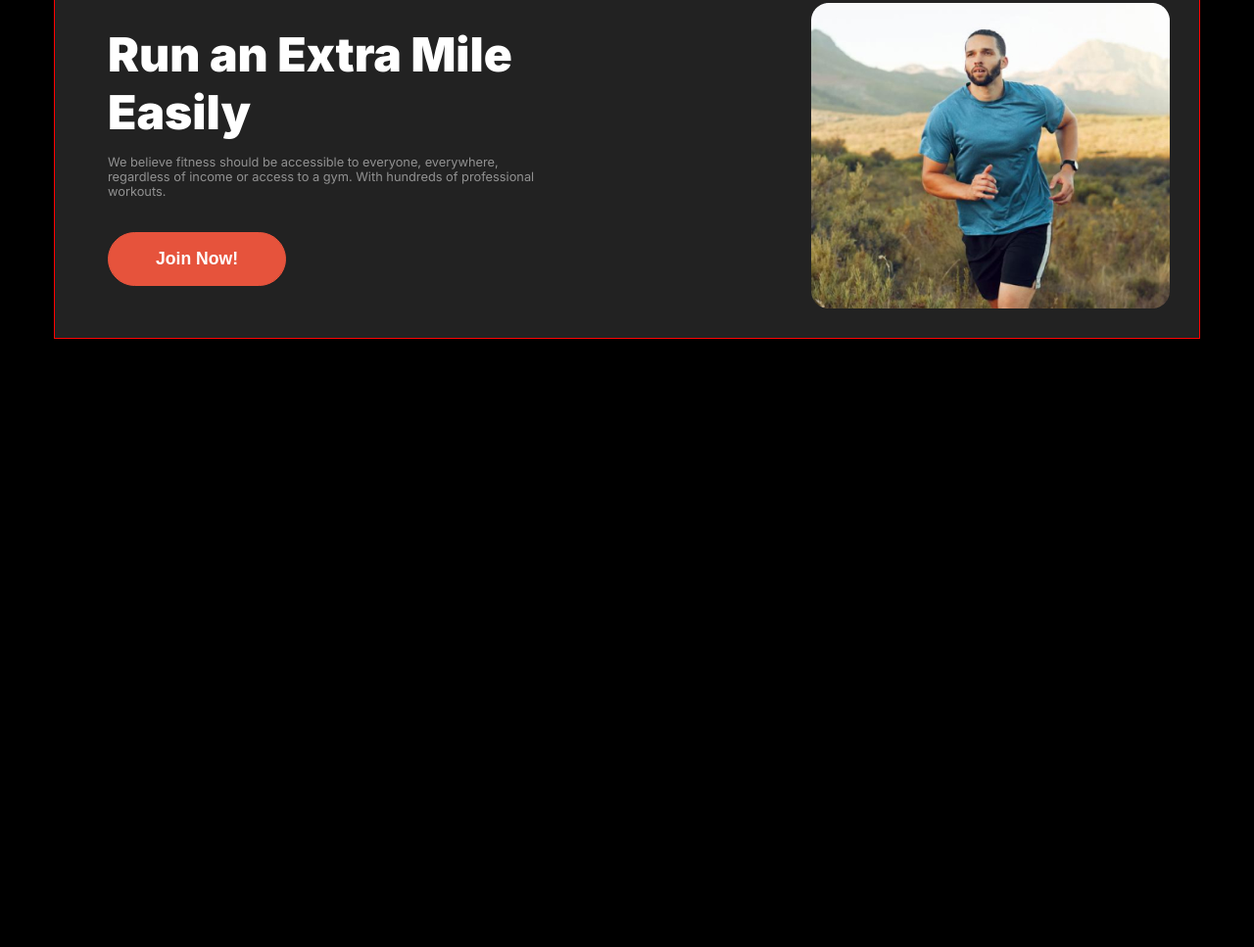
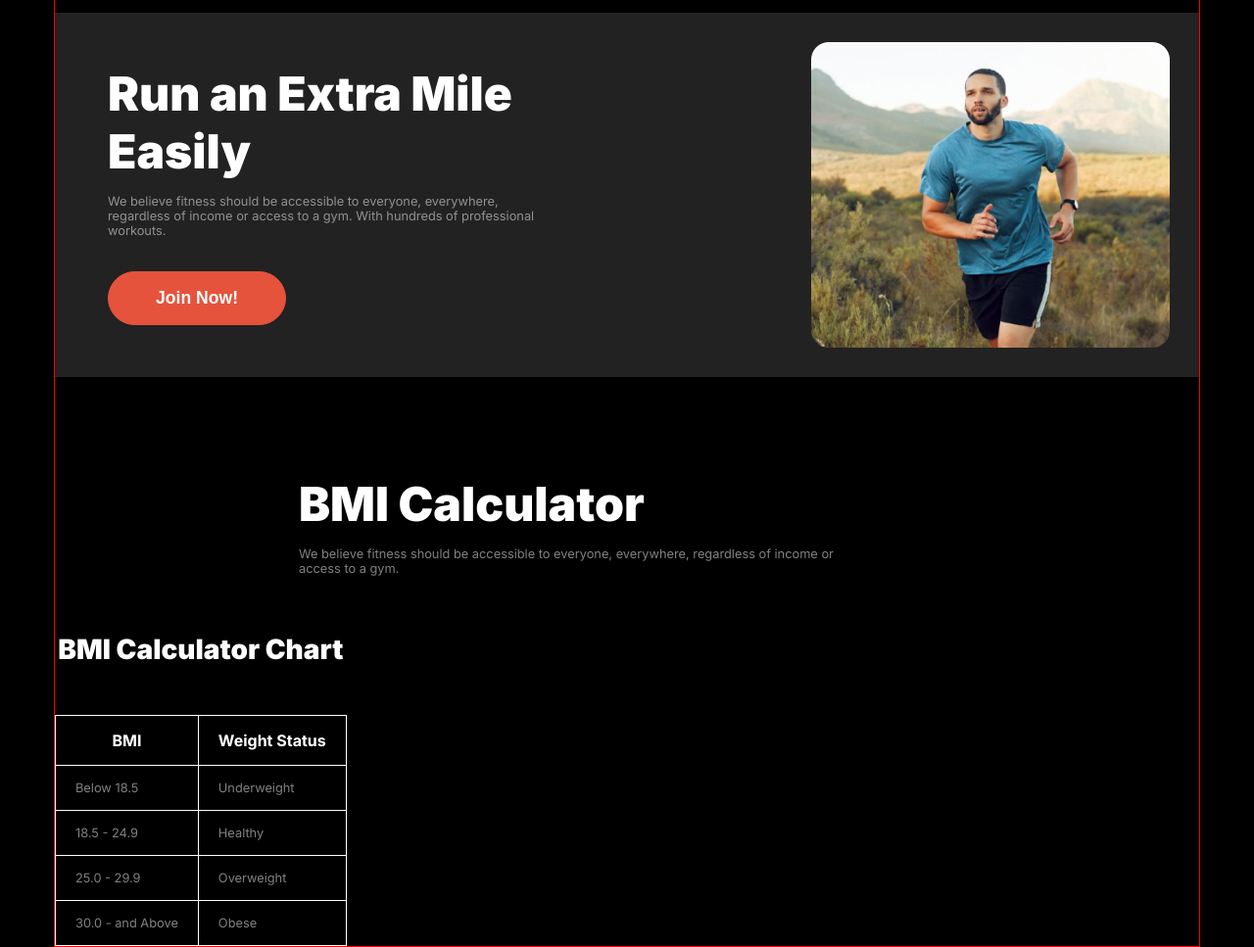
Before and after one commit to webdev-abu/webdeb-abu-a2, a plain HTML site: page index.html in a window 1280 px wide. Shown: the part 1377-2344 px from the top of the page at 98% size. Before the commit the page ends 1723 px from the top, so only its background shows below. Drawn offline with Linux system fonts and the light colour scheme.

Commit message:
create BMI Calculator section

```diff
--- a/index.html
+++ b/index.html
@@ -83,6 +83,39 @@
             </div>
             <img src="images/run_22.png" alt="img" >
         </section>
+        <section class="calculetor">
+            <div class="section-content">
+                <h2 class="section-title">BMI Calculator</h2>
+                <p class="section-description">We believe fitness should be accessible to everyone, everywhere, regardless of income or access to a gym.</p>
+            </div>
+            <div class="calculetor-items">
+                <div class="calculetor-table">
+                    <table class="bmi-table">
+                        <caption>BMI Calculator Chart</caption>
+                        <tr>
+                            <th>BMI</th>
+                            <th>Weight Status</th>
+                        </tr>
+                        <tr>
+                            <td>Below 18.5</td>
+                            <td>Underweight</td>
+                        </tr>
+                        <tr>
+                            <td>18.5 - 24.9</td>
+                            <td>Healthy</td>
+                        </tr>
+                        <tr>
+                            <td>25.0 - 29.9</td>
+                            <td>Overweight</td>
+                        </tr>
+                        <tr>
+                            <td>30.0 - and Above</td>
+                            <td>Obese</td>
+                        </tr>
+                    </table>
+                </div>
+            </div>
+        </section>
     </main>
     <footer></footer>
     <!-- Fontawasome link -->
--- a/style.css
+++ b/style.css
@@ -236,6 +236,15 @@
    border-radius: 50%;
    margin-bottom: 30px;
 }
+.habits-item{
+   transition: all 1.2s ease-in-out;
+   padding: 20px;
+}
+.habits-item:hover{
+   background-color: #222222;
+   border-radius: 20px;
+   box-shadow: rgba(255, 255, 255, 0.25) 0px 14px 28px, rgba(255, 255, 255, 0.22) 0px 10px 10px;
+}
 .habits .habits-items h4{
    font-size: 1.1rem;
    font-weight: 600;
@@ -262,3 +271,35 @@
 .extra-run .section-content .section-description{
    padding: 0;
 }
+/* calculetor style */
+.calculetor{}
+.calculetor .section-content{
+   text-align: start;
+}
+.calculetor .section-content .section-description{
+   padding-left: 0px ;
+   padding-right: 100px;
+}
+.calculetor-items{}
+.calculetor-items .calculetor-table{}
+.calculetor-items .calculetor-table caption{
+   font-size: 1.75rem;
+   font-weight: 900;
+   color: #FFFFFF;
+   margin-bottom: 50px;
+}
+.calculetor-items .calculetor-table .bmi-table{
+   border-collapse: collapse;
+}
+
+.calculetor-items .calculetor-table .bmi-table th, .calculetor-items .calculetor-table .bmi-table td{
+   border: 1px solid #FFFFFF;
+   font-size: 0.8rem;
+   color: rgba(255, 255, 255,0.5);
+   padding: 15px 20px;
+}
+.calculetor-items .calculetor-table .bmi-table th{
+   font-size: 1rem;
+   color: #FFFFFF;
+
+}
```
